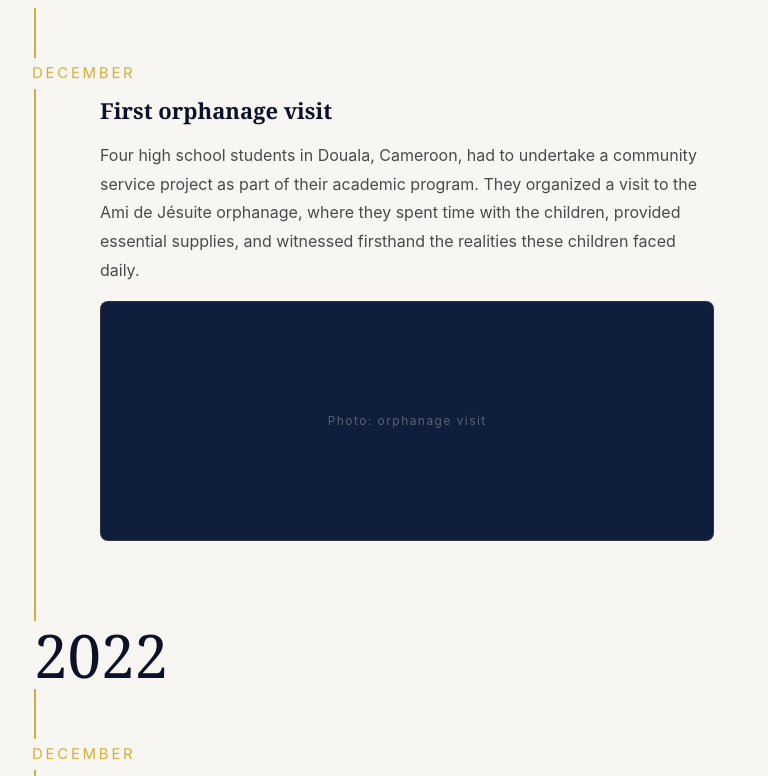
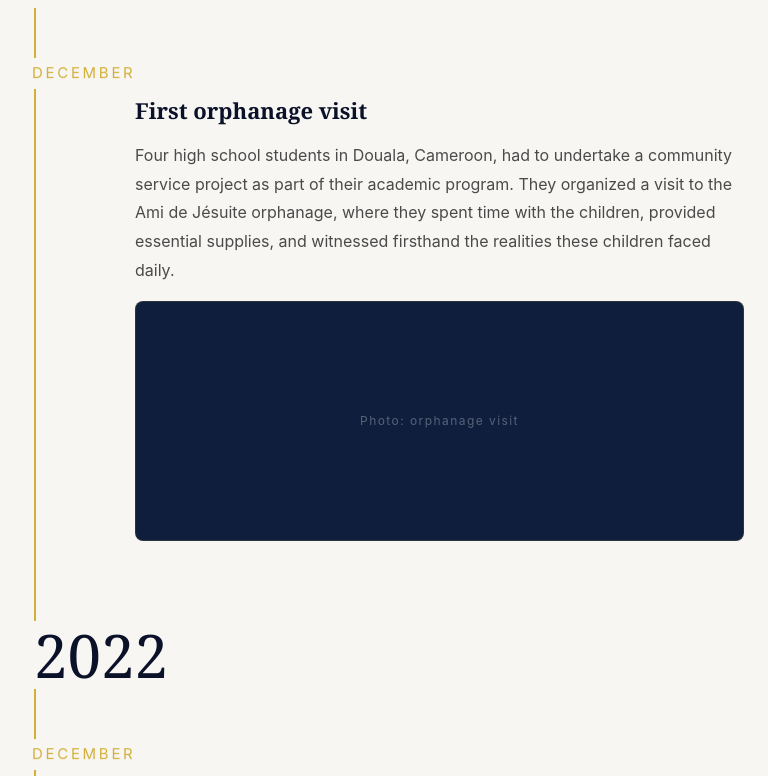
Before and after one commit to Daryllgio/gwags-website, a Next.js app: page /about/our-story in a window 768 px wide. Shown: the part 3044-3820 px from the top of the page. Built offline with nearby package versions, Linux system fonts and the light colour scheme.

Commit message:
Vertical timeline: narrower tablet content, wider line gap, smaller title

```diff
--- a/app/globals.css
+++ b/app/globals.css
@@ -583,20 +583,20 @@ h1, h2, h3, h4 {
 
   .tl2-content {
     /* VERTICAL TIMELINE: content width - adjust here */
-    max-width: 70%;
+    max-width: 60%;
     width: auto;
-    /* VERTICAL TIMELINE: gap between line and content - adjust here (gold line 35px + 65px gap = 100px) */
-    margin-left: 100px;
+    /* VERTICAL TIMELINE: gap between line and content - adjust here (gold line 35px + 100px gap = 135px) */
+    margin-left: 135px;
     /* VERTICAL TIMELINE: right margin - adjust here */
     margin-right: 24px;
   }
 
   .tl2-image-col {
     /* image matches the content area: keep these equal to .tl2-content above */
-    max-width: 70%;   /* VERTICAL TIMELINE: content width - adjust here (match .tl2-content) */
+    max-width: 60%;   /* VERTICAL TIMELINE: content width - adjust here (match .tl2-content) */
     width: auto;
     margin-top: 16px;
-    margin-left: 100px;  /* VERTICAL TIMELINE: gap between line and content - adjust here (match .tl2-content) */
+    margin-left: 135px;  /* VERTICAL TIMELINE: gap between line and content - adjust here (match .tl2-content) */
     margin-right: 24px;  /* VERTICAL TIMELINE: right margin - adjust here (match .tl2-content) */
   }
 
@@ -929,7 +929,7 @@ h1, h2, h3, h4 {
   /* Timeline — tablet */
   .tl2-year-num { font-size: 40px !important; }
   .tl2-year-num.active { font-size: 70px !important; }
-  .tl2-title { font-size: 26px !important; }
+  .tl2-title { font-size: 25px !important; }
   .tl2-body { font-size: 17px !important; }
 }
 
```
